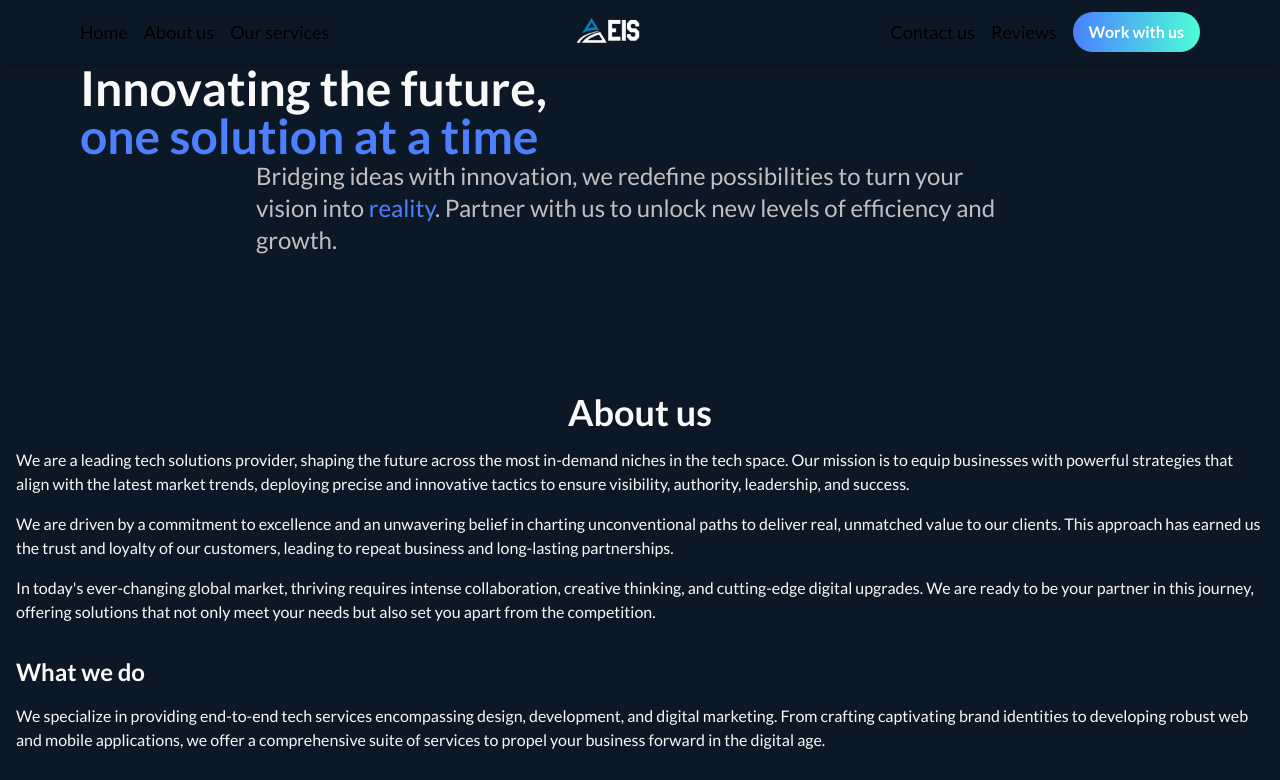
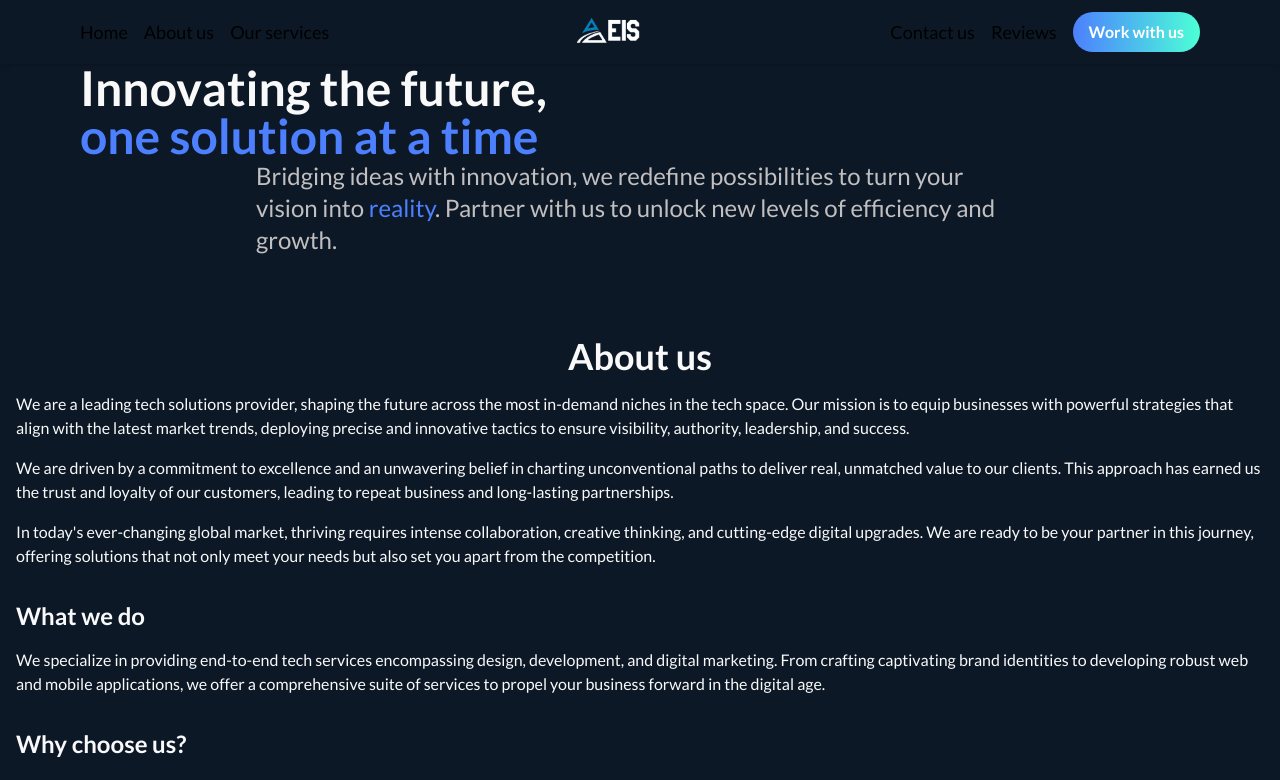
Before and after one commit to Akay74/swift-home, a Next.js app: page / in a window 1280 px wide. Shown: the top 780 px of the page. Built offline with nearby package versions, Linux system fonts and the light colour scheme.

Commit message:
💄 increase bottom padding

```diff
--- a/components/Hero.jsx
+++ b/components/Hero.jsx
@@ -28,7 +28,7 @@ const Hero = () => {
       backgroundSize: 'cover',
       backgroundPosition: 'center',
       backgroundRepeat: 'no-repeat',
-    }} className='h-[45vh]'>
+    }} className='pb-12'>
       <nav className="shadow-md">
         {/* Navbar content (unchanged) */}
         <div className="max-w-6xl mx-auto px-4">
```
